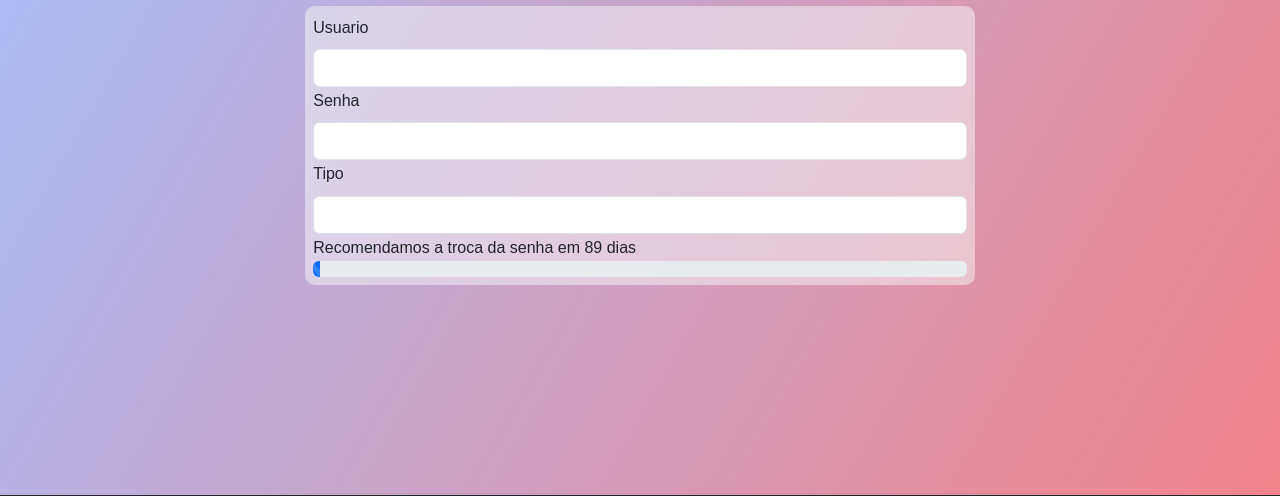
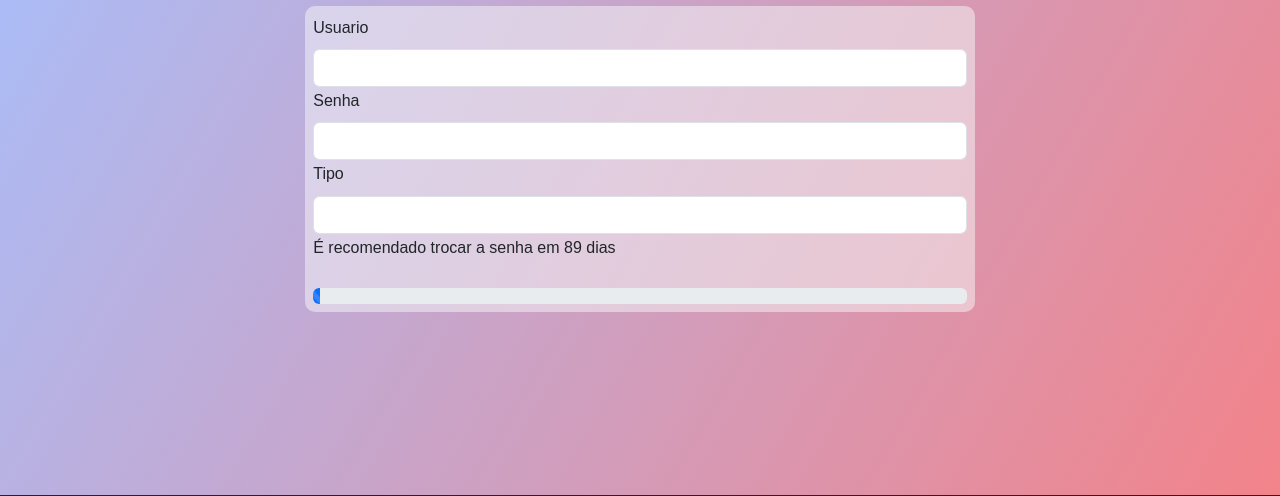
Before and after one commit to Douglaxz/passwordManager, a Flask app: template templates/visualizarUsuarioSenha.html in a window 1280 px wide. Shown: the part 207-703 px from the top of the page. Run offline with Flask 2, Linux system fonts and the light colour scheme; the template is opened without the code that fills it: most values are stand-ins (such as "Sample title", 1, 10 or a date in 2020); form fields are guessed from the names that the template uses; parts of the project's set-up code (start-up, migrations or seed data) failed here and were passed over; some libraries are stand-ins or nearby versions.

Commit message:
post do video

```diff
--- a/templates/visualizarUsuarioSenha.html
+++ b/templates/visualizarUsuarioSenha.html
@@ -36,12 +36,11 @@
       {{form.tipo(class="form-control readonly")}}
     </div>
     <div class="form-group">
-
-      Recomendamos a troca da senha em {{90 - percentual}} dias
+      É recomendado trocar a senha em {{90 - percentual}} dias
       <br>
     </div>
+    <br>
     <div class="progress">
-
       <div class="progress-bar progress-bar-striped progress-bar-animated" role="progressbar" aria-valuenow="{{percentual}}" aria-valuemin="0" aria-valuemax="100" style="width: {{percentual}}%"></div>
     </div>
   </fieldset>
```
Also changed, not shown: README.md, 1 other file.
